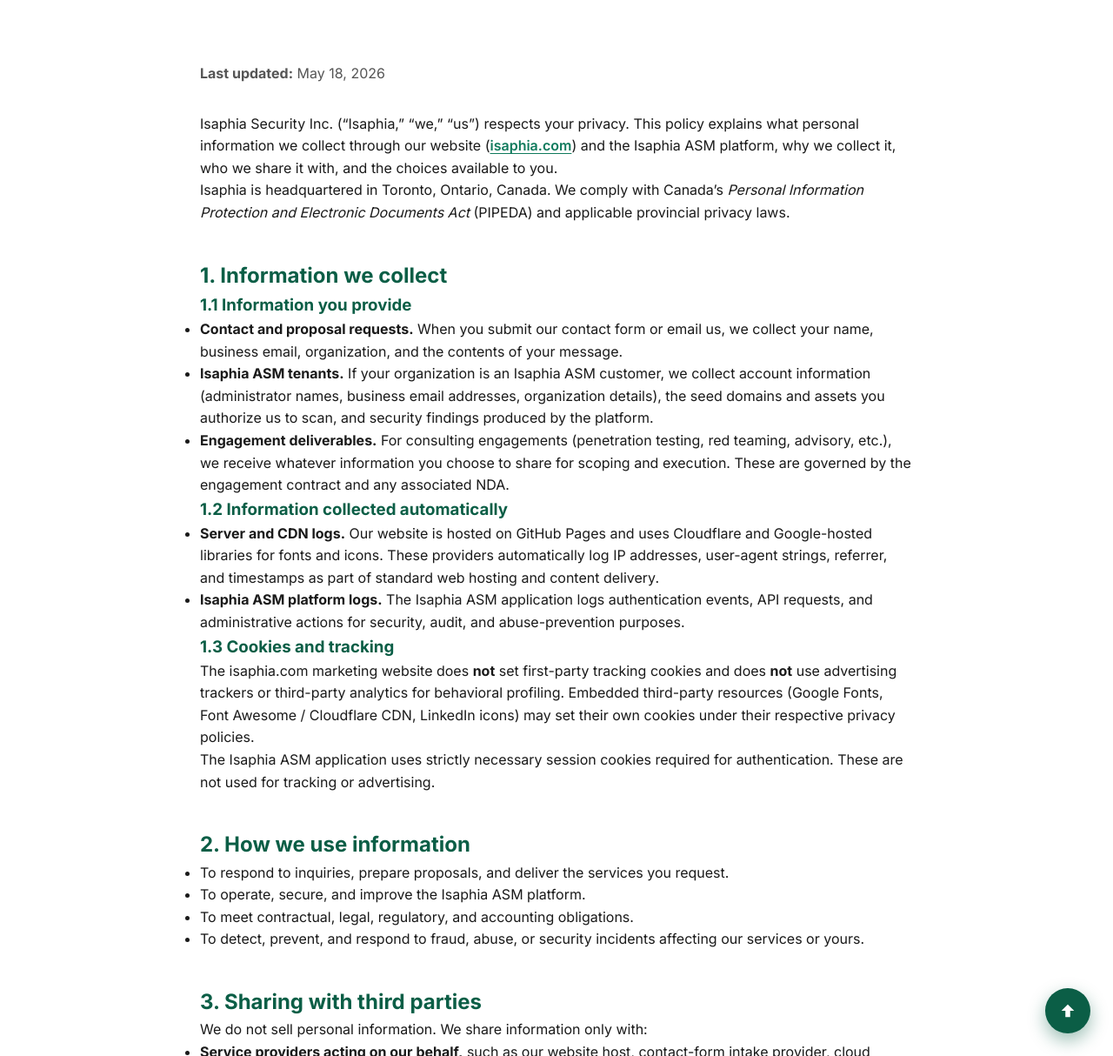
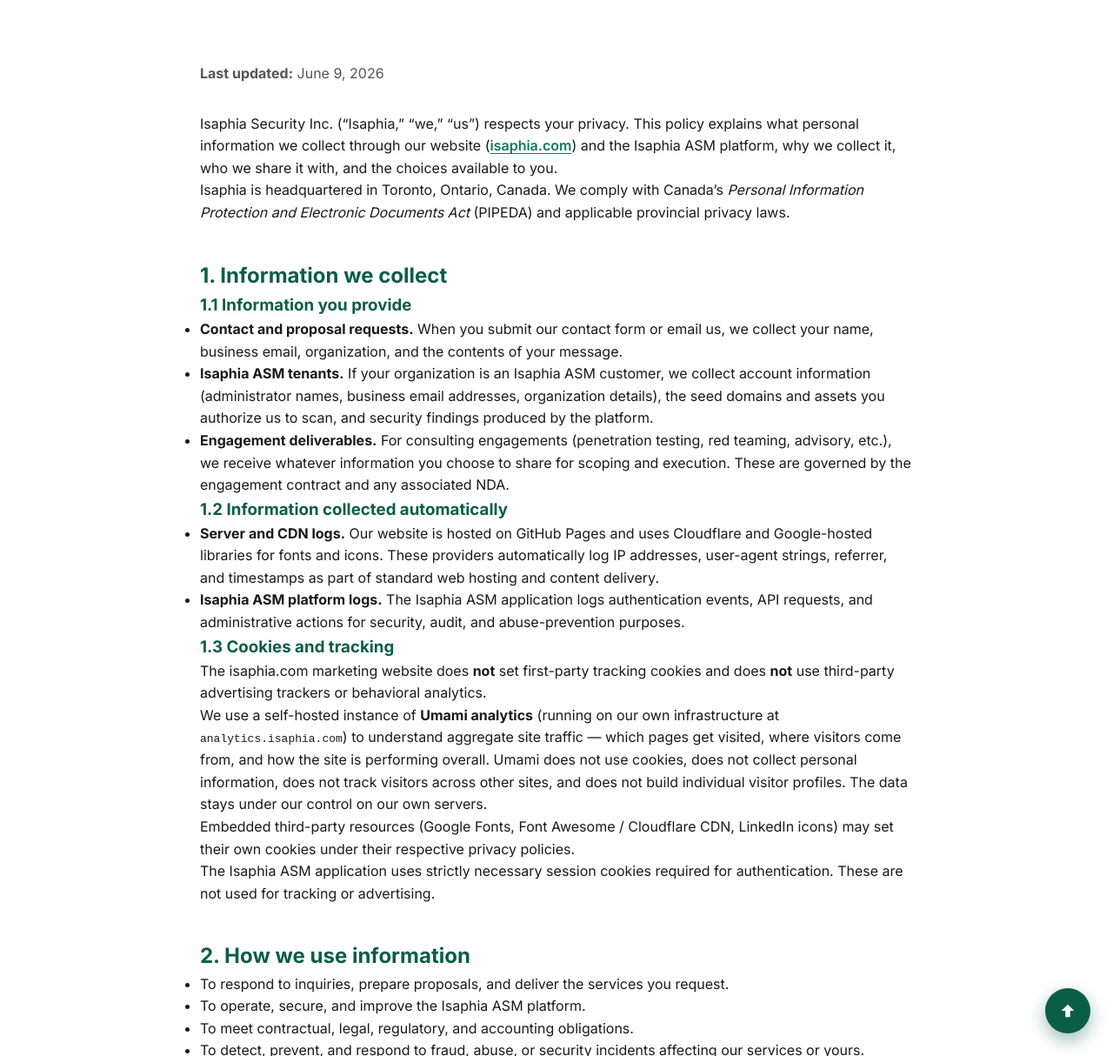
Before and after one commit to Isaphia/website, a Jekyll site: the page privacy.html, which Jekyll copies as it is, in a window 1280 px wide and 1400 px high, scrolled down 374 px. Shown: the part 186-1400 px from the top of the window at 87% size. Built offline with Jekyll 4.4.1, drawn with Linux system fonts in a browser that asks for light colours.

Commit message:
privacy: mention self-hosted Umami analytics in section 1.3
Adds an honest disclosure that we use a self-hosted Umami instance
at analytics.isaphia.com for aggregate site traffic. Notes that Umami
uses no cookies, no PII, no cross-site tracking, no individual profiles
— data stays on our own servers. Bumps "Last updated" to June 9, 2026.

Co-Authored-By: Claude Opus 4.7 (1M context) <noreply@anthropic.com>

```diff
--- a/privacy.html
+++ b/privacy.html
@@ -87,7 +87,7 @@
     <div class="container" style="max-width:860px;">
 
         <p style="color:#555; margin-bottom:2rem;">
-            <strong>Last updated:</strong> May 18, 2026
+            <strong>Last updated:</strong> June 9, 2026
         </p>
 
         <p class="lead">
@@ -115,7 +115,13 @@
 
         <h3>1.3 Cookies and tracking</h3>
         <p>
-            The isaphia.com marketing website does <strong>not</strong> set first-party tracking cookies and does <strong>not</strong> use advertising trackers or third-party analytics for behavioral profiling. Embedded third-party resources (Google Fonts, Font Awesome / Cloudflare CDN, LinkedIn icons) may set their own cookies under their respective privacy policies.
+            The isaphia.com marketing website does <strong>not</strong> set first-party tracking cookies and does <strong>not</strong> use third-party advertising trackers or behavioral analytics.
+        </p>
+        <p>
+            We use a self-hosted instance of <strong>Umami analytics</strong> (running on our own infrastructure at <code>analytics.isaphia.com</code>) to understand aggregate site traffic &mdash; which pages get visited, where visitors come from, and how the site is performing overall. Umami does not use cookies, does not collect personal information, does not track visitors across other sites, and does not build individual visitor profiles. The data stays under our control on our own servers.
+        </p>
+        <p>
+            Embedded third-party resources (Google Fonts, Font Awesome / Cloudflare CDN, LinkedIn icons) may set their own cookies under their respective privacy policies.
         </p>
         <p>
             The Isaphia&nbsp;ASM application uses strictly necessary session cookies required for authentication. These are not used for tracking or advertising.
```
